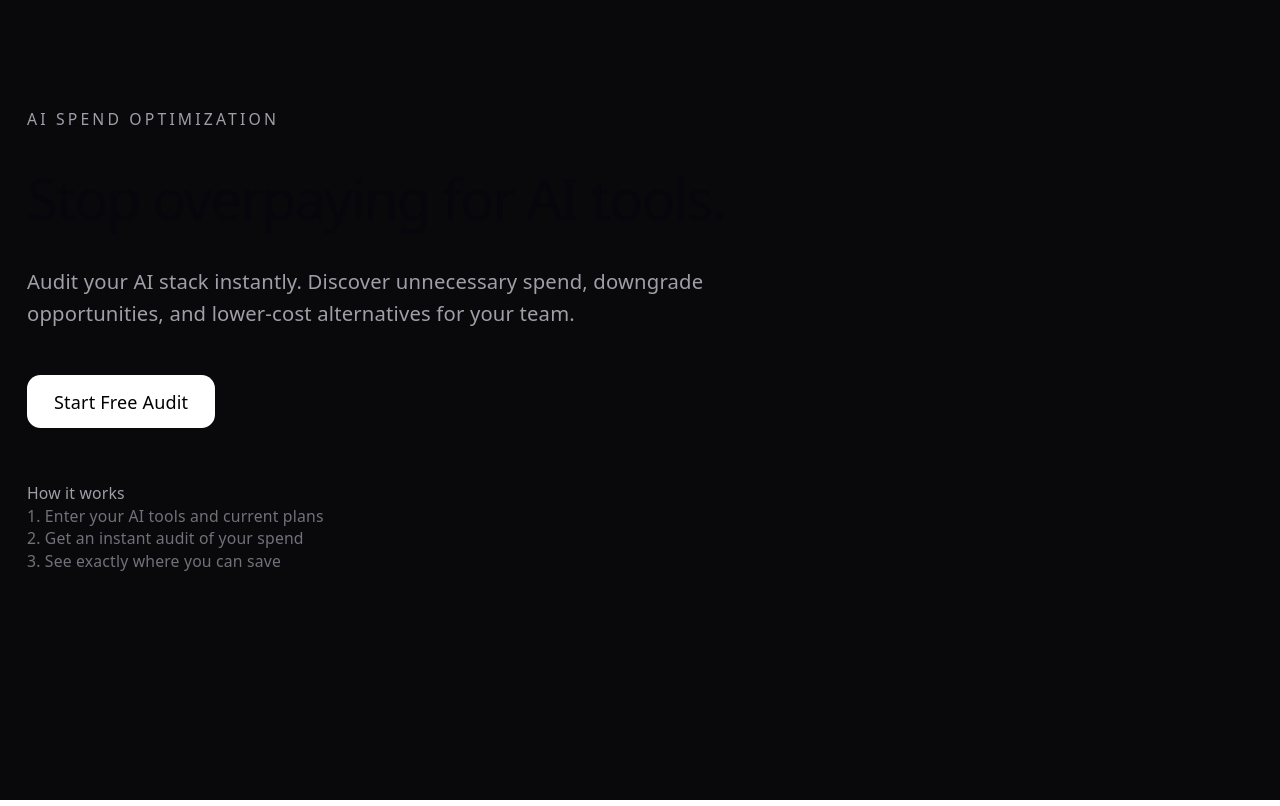
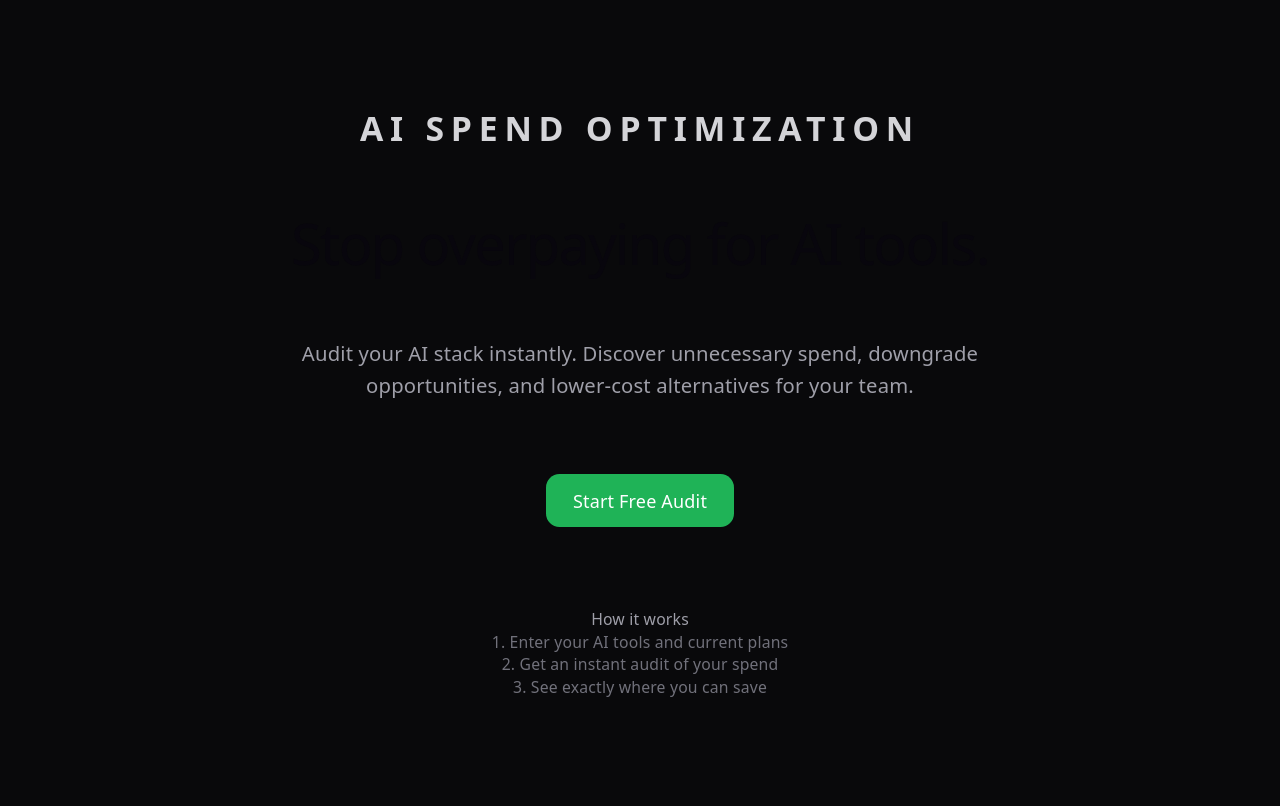
Before and after one commit to bharathkrish2608/ai-spend-audit, a React (Vite) app: page / in a window 1280 px wide. Built offline with nearby package versions, Linux system fonts and the light colour scheme; no server answers.

Commit message:
refactor: improved landing page layout, fixed grey bars, center alignment, button styling

```diff
--- a/src/App.jsx
+++ b/src/App.jsx
@@ -13,17 +13,17 @@ function Home() {
   return (
       <main className="min-h-screen bg-zinc-950 text-white">
         <section className="max-w-6xl mx-auto px-6 py-24">
-          <div className="max-w-2xl">
-            <p className="text-sm uppercase tracking-[0.2em] text-zinc-400 mb-4">AI Spend Optimization</p>
-            <h1 className="text-5xl md:text-7xl font-bold leading-tight">Stop overpaying for AI tools.</h1>
-            <p className="text-zinc-400 text-lg mt-6 leading-relaxed">
-              Audit your AI stack instantly. Discover unnecessary spend,
-              downgrade opportunities, and lower-cost alternatives for your team.
-            </p>
+    <div className="max-w-2xl mx-auto flex flex-col gap-6 text-center">
+    <p className="text-3xl uppercase tracking-[0.2em] text-zinc-300 mb-2 font-bold hover-mid-underline">AI Spend Optimization</p>
+    <h1 className="text-5xl md:text-7xl font-bold leading-tight hover-mid-underline">Stop overpaying for AI tools.</h1>
+    <p className="text-zinc-400 text-lg mt-6 leading-relaxed hover-mid-underline">
+      Audit your AI stack instantly. Discover unnecessary spend,
+      downgrade opportunities, and lower-cost alternatives for your team.
+    </p>
             <div className="mt-10">
               <button
                 onClick={() => navigate('/audit')}
-                className="bg-white text-black px-6 py-3 rounded-xl font-medium hover:opacity-90 transition"
+                className="bg-[var(--brand-green)] text-white px-6 py-3 rounded-xl font-medium hover:bg-[var(--brand-green-hover)] transition"
               >
                 Start Free Audit
               </button>
--- a/src/components/LeadCapture.jsx
+++ b/src/components/LeadCapture.jsx
@@ -5,14 +5,11 @@ export default function LeadCapture({ auditId, totalMonthlySavings }) {
   const [email, setEmail] = useState("");
   const [companyName, setCompanyName] = useState("");
   const [role, setRole] = useState("");
-  const [website, setWebsite] = useState(""); // honeypot
-  const [status, setStatus] = useState(null); // null | "success" | "error"
+  const [website, setWebsite] = useState("");
+  const [status, setStatus] = useState(null);
 
   const handleSubmit = async () => {
-    // Spam protection – if honeypot filled, ignore silently
-    if (website) {
-      return;
-    }
+    if (website) return;
     if (!email) {
       setStatus("error");
       return;
@@ -27,12 +24,14 @@ export default function LeadCapture({ auditId, totalMonthlySavings }) {
   };
 
   return (
-    <div className="max-w-2xl mx-auto pt-16 pb-16 text-zinc-100 rounded-lg shadow-lg">
-      <h2 className="text-2xl font-bold mb-2">Get your full report</h2>
-      <p className="text-sm text-zinc-400 mb-4">
+    <div className="max-w-2xl mx-auto pt-12 pb-16 px-6 bg-zinc-900 text-zinc-100 rounded-lg shadow-lg">
+      <h2 className="text-2xl font-bold mb-6">Get your full report this</h2>
+      <p className="text-sm text-white mb-14">
         We'll email you the audit and notify you when new savings apply.
       </p>
-      <div className="space-y-6">
+      <br />
+
+      <div className="flex flex-col gap-8">
         <input
           type="email"
           placeholder="Email (required)"
@@ -55,7 +54,6 @@ export default function LeadCapture({ auditId, totalMonthlySavings }) {
           onChange={e => setRole(e.target.value)}
           className="w-full px-4 py-2 bg-zinc-800 border border-zinc-700 text-zinc-100 placeholder-zinc-500 rounded focus:outline-none focus:border-emerald-500"
         />
-        {/* Honeypot field, hidden from users */}
         <input
           type="text"
           name="website"
@@ -66,7 +64,7 @@ export default function LeadCapture({ auditId, totalMonthlySavings }) {
         <button
           type="button"
           onClick={handleSubmit}
-          className="w-full bg-emerald-600 hover:bg-emerald-700 text-white font-medium py-2 rounded transition-colors"
+          className="w-full bg-[var(--brand-green)] hover:bg-[var(--brand-green-hover)] text-zinc-950 font-medium py-2 rounded transition-colors"
         >
           Submit
         </button>
--- a/src/components/SpendForm.jsx
+++ b/src/components/SpendForm.jsx
@@ -371,8 +371,9 @@ export default function SpendForm({ onSubmit }) {
         {/* Submit */}
         <div className="pt-4">
           <button
+
             type="submit"
-            className="w-full bg-emerald-500 hover:bg-emerald-400 text-zinc-950 font-semibold py-4 rounded-xl shadow-lg shadow-emerald-500/10 hover:shadow-emerald-500/20 transition-all duration-300 transform active:scale-[0.98] cursor-pointer flex items-center justify-center gap-2"
+            className="w-full bg-[var(--brand-green)] hover:bg-[var(--brand-green-hover)] text-zinc-950 font-semibold py-4 rounded-xl shadow-lg shadow-emerald-500/10 hover:shadow-emerald-500/20 transition-all duration-300 transform active:scale-[0.98] cursor-pointer flex items-center justify-center gap-2"
           >
             <span>Analyze Spend & Find Savings</span>
             <svg
--- a/src/index.css
+++ b/src/index.css
@@ -14,6 +14,8 @@ html, body, #root {
   --border: #e5e4e7;
   --code-bg: #f4f3ec;
   --accent: #aa3bff;
+  --brand-green: #1fb357;
+  --brand-green-hover: #1a9e4c;
   --accent-bg: rgba(170, 59, 255, 0.1);
   --accent-border: rgba(170, 59, 255, 0.5);
   --social-bg: rgba(244, 243, 236, 0.5);
@@ -122,3 +124,24 @@ code {
   padding: 4px 8px;
   background: var(--code-bg);
 }
+
+/* Hover mid-out underline effect – green underline expanding from center */
+  .hover-mid-underline {
+    position: relative;
+    display: inline-block;
+  }
+  .hover-mid-underline::after {
+    content: "";
+    position: absolute;
+    left: 50%;
+    bottom: 0;
+    transform: translateX(-50%) scaleX(0);
+    transform-origin: center;
+    height: 4px; /* increased thickness by ~25% */
+    width: 100%;
+    background-color: var(--brand-green);
+    transition: transform 0.6s ease; /* slower animation */
+  }
+  .hover-mid-underline:hover::after {
+    transform: translateX(-50%) scaleX(1);
+  }
```
Also changed, not shown: src/components/AuditResults.jsx (+90 -63 lines).
